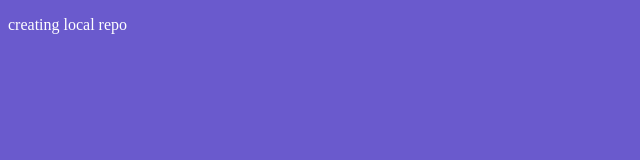
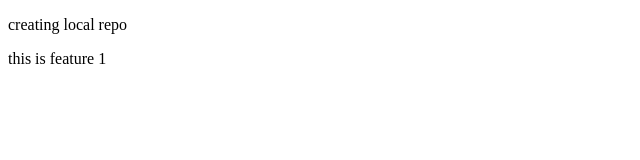
Before and after one commit to Ankit-Shekhar/LocalRepo, a plain HTML site: page index.html in a window 1280 px wide. Shown: the whole page, without its empty margins (0-640 px from the left). Drawn offline with Linux system fonts and the light colour scheme.

Commit message:
Added feature1

```diff
--- a/index.html
+++ b/index.html
@@ -4,9 +4,10 @@
     <meta charset="UTF-8">
     <meta name="viewport" content="width=device-width, initial-scale=1.0">
     <title>Document</title>
-    <link rel="stylesheet" href="style.css">
+
 </head>
 <body>
     <p>creating local repo</p>
+    <p>this is feature 1</p>
 </body>
 </html>
```
